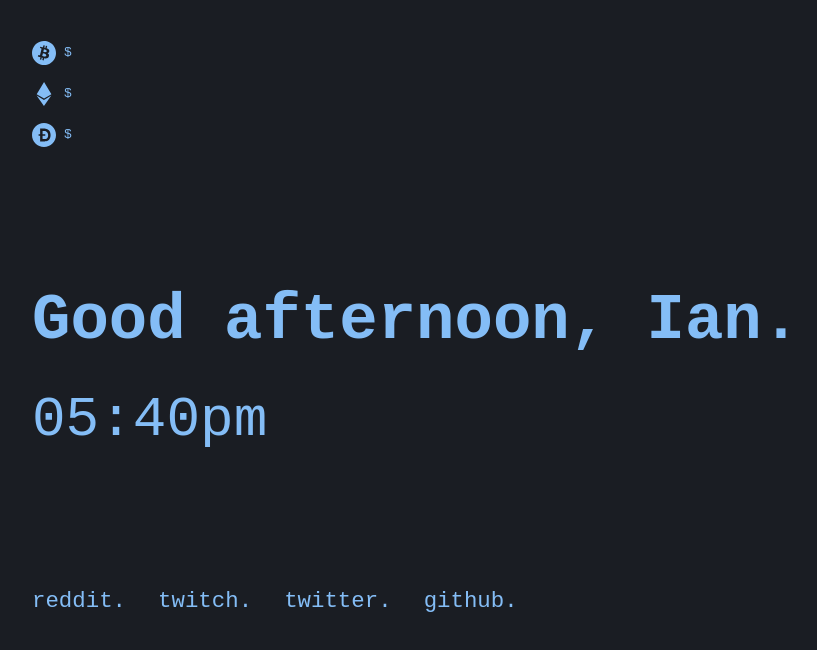
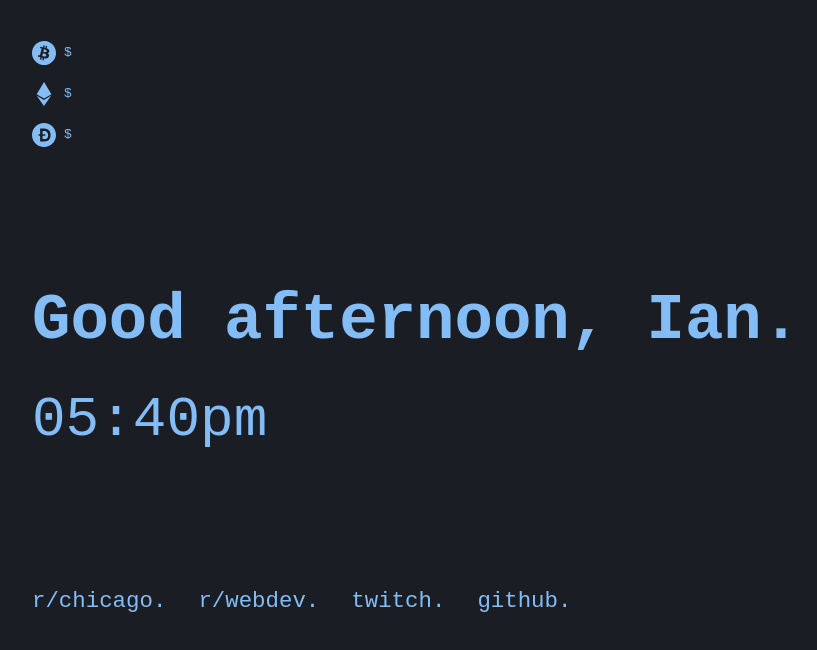
Before and after one commit to ian-wag/react-startpage, a React (Create React App) app: page / in a window 1280 px wide. Shown: the top 650 px of the page, without its empty margins (48-865 px from the left). Built offline with nearby package versions, Linux system fonts and the light colour scheme; no server answers.

Commit message:
changed links urls

```diff
--- a/src/components/Links/Links.jsx
+++ b/src/components/Links/Links.jsx
@@ -5,16 +5,16 @@ const Links = () => {
   return (
     <>
       <div className="links">
-        <a href="https://www.reddit.com/">
-          <p className="link-text underline">reddit.</p>
+        <a href="https://www.reddit.com/r/chicago/new/">
+          <p className="link-text underline">r/chicago.</p>
         </a>
-        <a href="https://www.twitch.tv/directory/following">
+        <a href="https://www.reddit.com/r/webdev/">
+          <p className="link-text underline">r/webdev.</p>
+        </a>
+        <a href="https://dashboard.twitch.tv/u/musbynice/stream-manager">
           <p className="link-text underline">twitch.</p>
         </a>
-        <a href="https://twitter.com/home">
-          <p className="link-text underline">twitter.</p>
-        </a>
-        <a href="https://github.com/ian-wag">
+        <a href="https://github.com/ian-wag?tab=repositories">
           <p className="link-text underline">github.</p>
         </a>
       </div>
```
